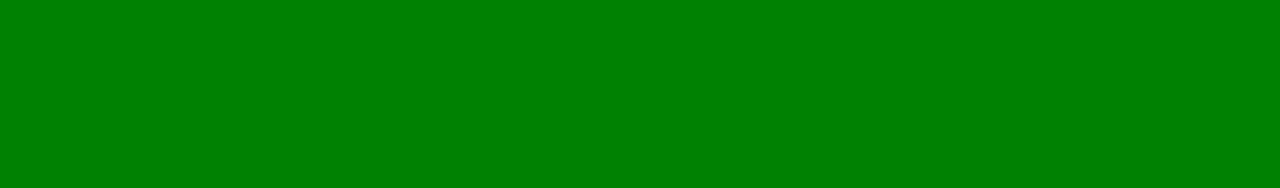
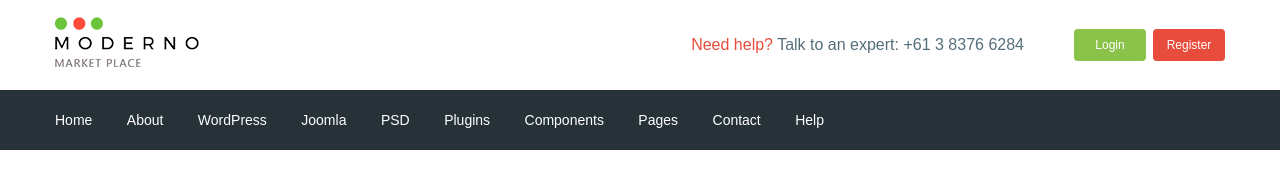
Before and after one commit to OlgaKel/moderno, a website: page app/index.html in a window 1280 px wide. Drawn offline with nearby package versions, Linux system fonts and the light colour scheme; files that its build step writes are made by us from their sources.

Commit message:
added header

```diff
--- a/app/index.html
+++ b/app/index.html
@@ -5,11 +5,97 @@
     <meta charset="UTF-8">
     <meta name="viewport" content="width=device-width, initial-scale=1.0">
     <title>Document</title>
+    <link href="https://fonts.googleapis.com/css2?family=Roboto:wght@500;700&display=swap" rel="stylesheet">
     <link rel="stylesheet" href="css/libs.min.css">
     <link rel="stylesheet" href="css/style.min.css">
 </head>
 
 <body>
+    <header class="header">
+        <div class="header__top">
+            <div class="container">
+                <div class="header__top-inner">
+                    <div class="header__logo">
+                        <a href="#">
+                            <img src="images/logo.png" alt="">
+                        </a>
+                    </div>
+
+                    <div class="header__text">
+                        <a href="">
+                            <span>
+                                Need help?</span>
+                        </a>
+                        Talk to an expert:
+                        <a class="header__phone" tel="61383766284">+61 3 8376 6284</a>
+                    </div>
+                    <div class="header__box">
+                        <a class="basket" href="#"></a>
+                        <a class="header__btn header__btn-login" href="#">Login</a>
+                        <a class="header__btn header__btn-register" href="#">Register</a>
+                    </div>
+                </div>
+            </div>
+        </div>
+        <div class="header__menu">
+            <div class="container">
+                <nav class="menu">
+                    <ul class="menu__list">
+                        <li>
+                            <a href="#">
+                                Home
+                            </a>
+                        </li>
+                        <li>
+                            <a href="#">
+                                About
+                            </a>
+                        </li>
+                        <li>
+                            <a href="#">
+                                WordPress
+                            </a>
+                        </li>
+                        <li>
+                            <a href="#">
+                                Joomla
+                            </a>
+                        </li>
+                        <li>
+                            <a href="#">
+                                PSD
+                            </a>
+                        </li>
+                        <li>
+                            <a href="#">
+                                Plugins
+                            </a>
+                        </li>
+                        <li>
+                            <a href="#">
+                                Components
+                            </a>
+                        </li>
+                        <li>
+                            <a href="#">
+                                Pages
+                            </a>
+                        </li>
+                        <li>
+                            <a href="#">
+                                Contact
+                            </a>
+                        </li>
+                        <li>
+                            <a href="#">
+                                Help
+                            </a>
+                        </li>
+                    </ul>
+                </nav>
+            </div>
+        </div>
+    </header>
     <script src="https://ajax.googleapis.com/ajax/libs/jquery/3.7.1/jquery.min.js"></script>
     <script src="js/libs.min.js"></script>
     <script src="js/main.min.js"></script>
--- /dev/null
+++ b/app/scss/_fonts.scss
@@ -0,0 +1,7 @@
+@font-face {
+    font-family:'Roboto-Regular', sans-serif ;
+    src: url('../fonts/Roboto-Regular.woff2') format('woff2'),
+         url('../fonts/Roboto-Regular.woff') format('woff');
+    font-weight:400;
+    font-display: swap;
+}
--- /dev/null
+++ b/app/scss/_global.scss
@@ -0,0 +1,31 @@
+html{
+    box-sizing: border-box;
+}
+*,
+*::before,
+*::after{
+    box-sizing: inherit;
+}
+a{
+    display: inline-block;
+    text-decoration: none;
+    color: $text;
+}
+ul,
+li{
+    margin: 0;
+    padding: 0;
+    list-style: none;
+}
+body{
+    font-family: 'Roboto-Regular', sans-serif;
+    font-weight: 400;
+    font-style: 15px;
+    line-height: 24px;
+    color: $text;
+}
+.container{
+    max-width: 1200px;
+    margin: 0 auto;
+    padding: 0 15px;
+}
--- /dev/null
+++ b/app/scss/_vars.scss
@@ -0,0 +1,4 @@
+$text:#546e7a;
+$red:#e74c3c;
+$green:#8bc34a;
+$bg:#263238;
--- a/app/scss/style.scss
+++ b/app/scss/style.scss
@@ -1,15 +1,56 @@
-html{
-    box-sizing: border-box;
+@import '_vars';
+@import '_global';
+@import '_fonts';
+
+.header__top-inner{
+    display: flex;
+    justify-content: space-between;
+    height: 90px;
+    align-items: center;
 }
-
-*::before,
-*::after{
-    box-sizing: inherit;
+.header__text{
+    margin-left: auto;
+    margin-right: 50px;
+    span{
+        color:$red;
+    }
 }
-body{
-    margin: 0 auto;
-    background-color: green
+.header__box{
+    display: flex;
+    justify-content: space-between;
 }
-.test{
-    display: block;
+.header__btn{
+  padding: 4px;
+  width: 72px;
+  border-radius: 4px;
+  text-align: center;
+  color: #fff;
+  font-size: 12px;
 }
+.header__btn-login{
+  background-color: $green;
+}
+.header__btn-register{
+  background-color: $red;
+  margin-left: 7px;
+}
+.header__menu{
+    background-color: $bg;
+}
+.menu{
+    display: flex;
+    align-items: center;
+    height: 60px;
+}
+.menu__list{
+    li{
+        display: inline-block;
+        & + li{
+            margin-left: 30px;
+        }
+    }
+    a{
+        color: #fff;
+        font-size: 14px;
+    }
+}
--- a/gulpfile.js
+++ b/gulpfile.js
@@ -9,7 +9,7 @@ let sass = require('gulp-sass')(require('sass')),
 
 
     gulp.task('sass',function(){
-       return gulp.src('app/scss/style.scss')
+       return gulp.src('app/scss/**/*.scss')
               .pipe(sass({outputStyle:'compressed'}))
               .pipe(rename({suffix:'.min'}))
               .pipe(autoprefixer({
@@ -62,7 +62,7 @@ let sass = require('gulp-sass')(require('sass')),
     });
 
     gulp.task('watch',function(){
-        gulp.watch('app/scss/style.scss',gulp.parallel('sass'));
+        gulp.watch('app/scss/**/*.scss',gulp.parallel('sass'));
         gulp.watch('app/*.html',gulp.parallel('html'));
         gulp.watch('app/js/*.js',gulp.parallel('js'));
     })
```
Also changed, not shown: app/fonts/Roboto-Regular.ttf (added), app/fonts/Roboto-Regular.woff (added), app/fonts/Roboto-Regular.woff2 (added), app/images/logo.png (added).
